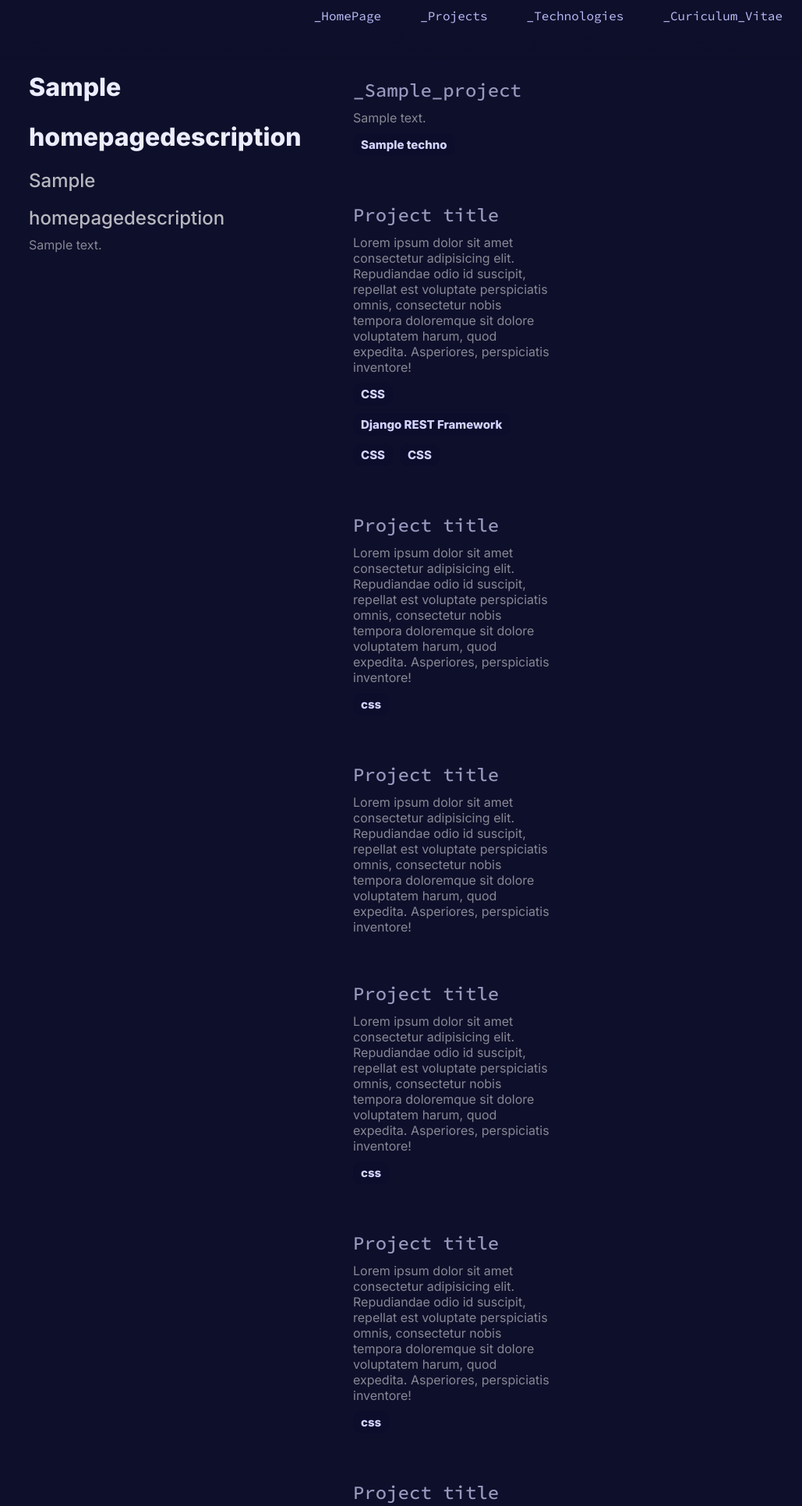
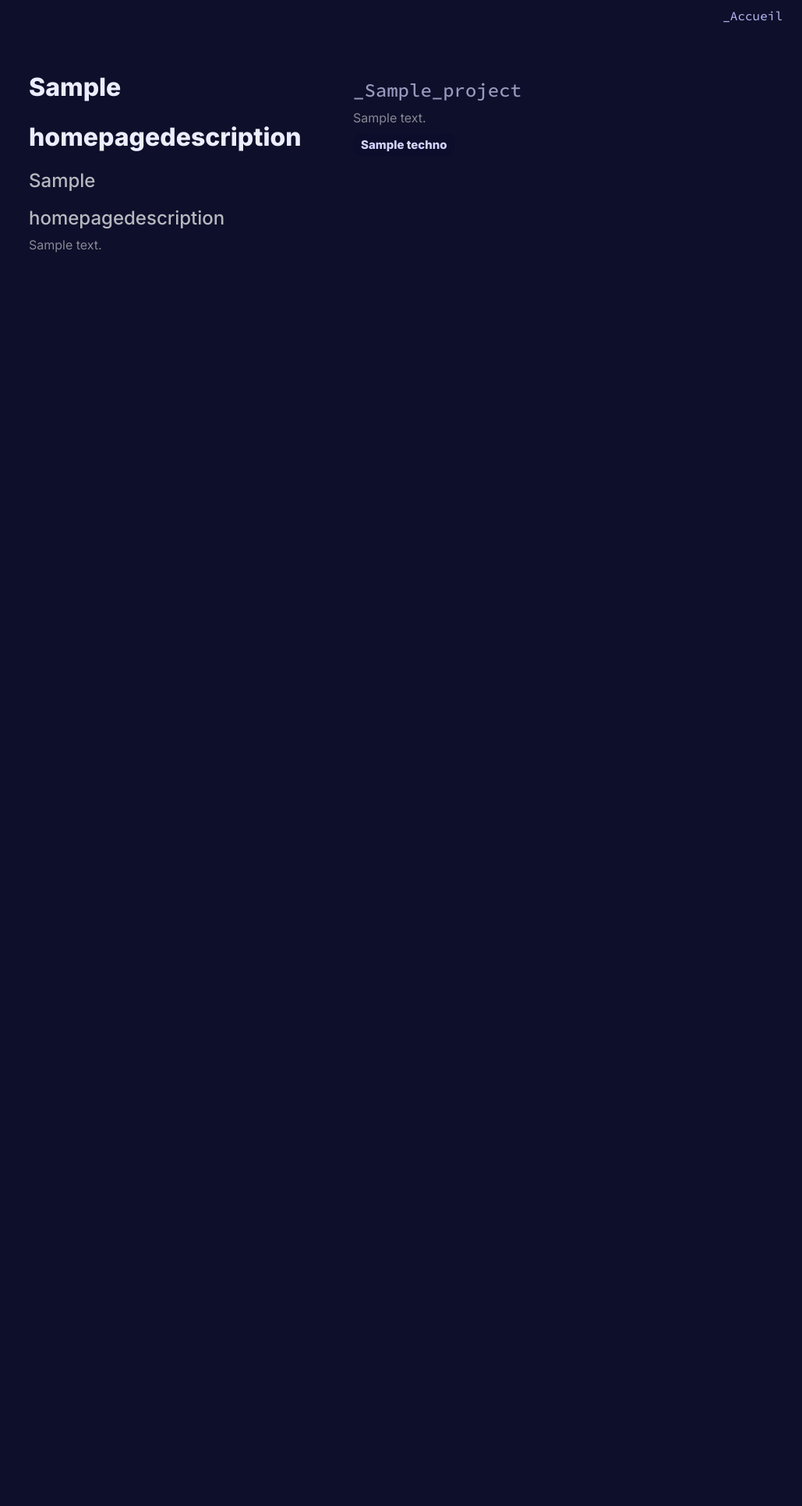
Before and after one commit to Nemesix493/Portfolio, a Django app: template home/templates/home/home_page.html in a window 1280 px wide. Shown: the top 1932 px of the page at 78% size, without its empty margins (251-1280 px from the left). After the commit the page ends 324 px from the top, so only its background shows below. Run offline with Django 4.2, Linux system fonts and the light colour scheme; tables that the repository leaves empty hold one stand-in row (values such as "Sample post"); the template is opened without the code that fills it: values that come from a table or form of the project are taken from there, most other values are stand-ins (such as "Sample title", 1, 10 or a date in 2020); parts of the project's set-up code (start-up, migrations or seed data) failed here and were passed over.

Commit message:
feat : clean exemple data to deploy the app

```diff
--- a/home/templates/home/home_page.html
+++ b/home/templates/home/home_page.html
@@ -6,78 +6,6 @@
         {% for project in projects %}
             {% include 'project/project_thumbnail.html' with project=project base_class='project-list__item' %}
         {% endfor %}
-        <div class="project-list__item project-thumbnail">
-            <h3>Project title</h3>
-            <p>
-                Lorem ipsum dolor sit amet consectetur adipisicing elit. Repudiandae odio id suscipit, repellat est voluptate perspiciatis omnis, consectetur nobis tempora doloremque sit dolore voluptatem harum, quod expedita. Asperiores, perspiciatis inventore!
-            </p>
-            <span class="techno">CSS</span>
-            <span class="techno">Django REST Framework</span>
-            <span class="techno">CSS</span>
-            <span class="techno">CSS</span>
-        </div>
-        <div class="project-list__item project-thumbnail">
-            <h3>Project title</h3>
-            <p>
-                Lorem ipsum dolor sit amet consectetur adipisicing elit. Repudiandae odio id suscipit, repellat est voluptate perspiciatis omnis, consectetur nobis tempora doloremque sit dolore voluptatem harum, quod expedita. Asperiores, perspiciatis inventore!
-            </p>
-            <span class="techno">css</span>
-        </div>
-        <div class="project-list__item project-thumbnail">
-            <h3>Project title</h3>
-            <p>
-                Lorem ipsum dolor sit amet consectetur adipisicing elit. Repudiandae odio id suscipit, repellat est voluptate perspiciatis omnis, consectetur nobis tempora doloremque sit dolore voluptatem harum, quod expedita. Asperiores, perspiciatis inventore!
-            </p>
-        </div>
-        <div class="project-list__item project-thumbnail">
-            <h3>Project title</h3>
-            <p>
-                Lorem ipsum dolor sit amet consectetur adipisicing elit. Repudiandae odio id suscipit, repellat est voluptate perspiciatis omnis, consectetur nobis tempora doloremque sit dolore voluptatem harum, quod expedita. Asperiores, perspiciatis inventore!
-            </p>
-            <div class="techno">css</div>
-        </div>
-        <div class="project-list__item project-thumbnail">
-            <h3>Project title</h3>
-            <p>
-                Lorem ipsum dolor sit amet consectetur adipisicing elit. Repudiandae odio id suscipit, repellat est voluptate perspiciatis omnis, consectetur nobis tempora doloremque sit dolore voluptatem harum, quod expedita. Asperiores, perspiciatis inventore!
-            </p>
-            <div class="techno">css</div>
-        </div>
-        <div class="project-list__item project-thumbnail">
-            <h3>Project title</h3>
-            <p>
-                Lorem ipsum dolor sit amet consectetur adipisicing elit. Repudiandae odio id suscipit, repellat est voluptate perspiciatis omnis, consectetur nobis tempora doloremque sit dolore voluptatem harum, quod expedita. Asperiores, perspiciatis inventore!
-            </p>
-            <div class="techno">css</div>
-        </div>
-        <div class="project-list__item project-thumbnail">
-            <h3>Project title</h3>
-            <p>
-                Lorem ipsum dolor sit amet consectetur adipisicing elit. Repudiandae odio id suscipit, repellat est voluptate perspiciatis omnis, consectetur nobis tempora doloremque sit dolore voluptatem harum, quod expedita. Asperiores, perspiciatis inventore!
-            </p>
-            <div class="techno">css</div>
-        </div>
-        <div class="project-list__item project-thumbnail">
-            <h3>Project title</h3>
-            <p>
-                Lorem ipsum dolor sit amet consectetur adipisicing elit. Repudiandae odio id suscipit, repellat est voluptate perspiciatis omnis, consectetur nobis tempora doloremque sit dolore voluptatem harum, quod expedita. Asperiores, perspiciatis inventore!
-            </p>
-            <div class="techno">css</div>
-        </div>
-        <div class="project-list__item project-thumbnail">
-            <h3>Project title</h3>
-            <p>
-                Lorem ipsum dolor sit amet consectetur adipisicing elit. Repudiandae odio id suscipit, repellat est voluptate perspiciatis omnis, consectetur nobis tempora doloremque sit dolore voluptatem harum, quod expedita. Asperiores, perspiciatis inventore!
-            </p>
-            <div class="techno">css</div>
-        </div>
-        <div class="project-list__item project-thumbnail">
-            <h3>Project title</h3>
-            <p>
-                Lorem ipsum dolor sit amet consectetur adipisicing elit. Repudiandae odio id suscipit, repellat est voluptate perspiciatis omnis, consectetur nobis tempora doloremque sit dolore voluptatem harum, quod expedita. Asperiores, perspiciatis inventore!
-            </p>
-            <div class="techno">css</div>
-        </div>
     </section>
 </main>
 {% endblock %}
--- a/templates/base/header.html
+++ b/templates/base/header.html
@@ -2,10 +2,7 @@
     <nav class="header__nav">
         <div class="header__nav__logo"></div>
         <ul>
-            <a href="http://"><li>_HomePage</li></a>
-            <a href="http://"><li>_Projects</li></a>
-            <a href="http://"><li>_Technologies</li></a>
-            <a href="http://"><li>_Curiculum_Vitae</li></a>
+            <a href="{% url 'home-page' %}"><li>_Accueil</li></a>
         </ul>
     </nav>
 </header>
```
